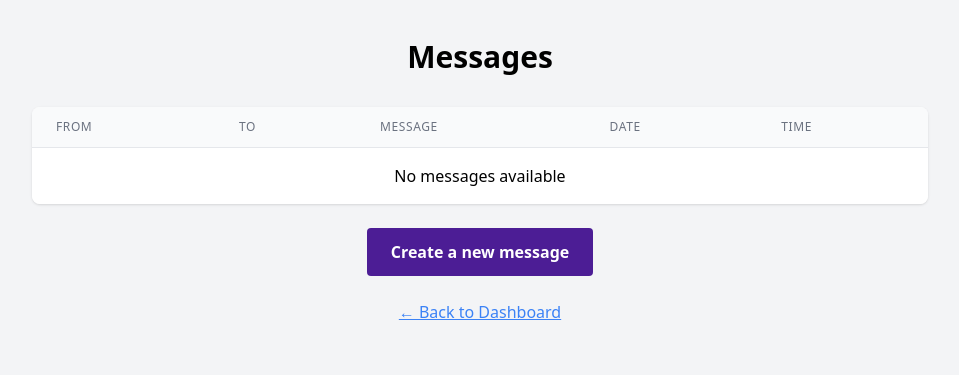
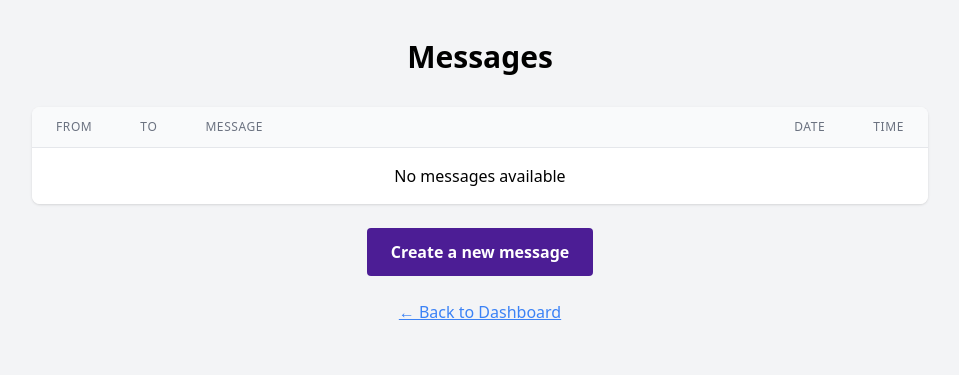
Before and after one commit to juztjohn/CSCI-4560-DBMS, a Django app: template core/templates/messages/messages.html in a window 1280 px wide. Shown: the part 53-428 px from the top of the page, without its empty margins (160-1119 px from the left). Run offline with Django 5.2, Linux system fonts and the light colour scheme; the template is opened without the code that fills it, so the values that code supplies are empty; some libraries are stand-ins or nearby versions.

Commit message:
Updated messages page to allow the max amount of room for Message colum

```diff
--- a/core/templates/messages/messages.html
+++ b/core/templates/messages/messages.html
@@ -11,19 +11,19 @@
       <table class="min-w-full divide-y divide-gray-200">
         <thead class="bg-gray-50">
           <tr>
-            <th scope="col" class="px-6 py-3 text-left text-xs font-medium text-gray-500 uppercase tracking-wider">
+            <th scope="col" class="w-24 px-6 py-3 text-left text-xs font-medium text-gray-500 uppercase tracking-wider">
               From
             </th>
-            <th scope="col" class="px-6 py-3 text-left text-xs font-medium text-gray-500 uppercase tracking-wider">
+            <th scope="col" class="w-24 px-6 py-3 text-left text-xs font-medium text-gray-500 uppercase tracking-wider">
               To
             </th>
-            <th scope="col" class="px-6 py-3 text-left text-xs font-medium text-gray-500 uppercase tracking-wider">
+            <th scope="col" class="w-full px-6 py-3 text-left text-xs font-medium text-gray-500 uppercase tracking-wider">
               Message
             </th>
-            <th scope="col" class="px-6 py-3 text-left text-xs font-medium text-gray-500 uppercase tracking-wider">
+            <th scope="col" class="w-24 px-6 py-3 text-left text-xs font-medium text-gray-500 uppercase tracking-wider">
               Date
             </th>
-            <th scope="col" class="px-6 py-3 text-left text-xs font-medium text-gray-500 uppercase tracking-wider">
+            <th scope="col" class="w-24 px-6 py-3 text-left text-xs font-medium text-gray-500 uppercase tracking-wider">
               Time
             </th>
           </tr>
@@ -32,7 +32,7 @@
           {% for message in messages %}
             <tr>
               <!-- "From" column: diplays sender based on created_by -->
-              <td class="px-6 py-4 whitespace-nowrap">
+              <td class="w-24 px-6 py-4 whitespace-nowrap">
                 {% if message.created_by == message.doctor.user %}
                   {{ message.doctor.user.get_full_name }}
                 {% else %}
@@ -40,20 +40,20 @@
                 {% endif %}
               </td>
               <!-- "From" column: diplays sender based on created_by -->
-              <td class="px-6 py-4 whitespace-nowrap">
+              <td class="w-24 px-6 py-4 whitespace-nowrap">
                 {% if message.created_by == message.doctor.user %}
                   {{ message.patient.user.get_full_name }}
                 {% else %}
                   {{ message.doctor.user.get_full_name }}
                 {% endif %}
               </td>
-              <td class="px-6 py-4 whitespace-nowrap">
+              <td class="w-full px-6 py-4 whitespace-nowrap">
                 {{ message.message }}
               </td>
-              <td class="px-6 py-4 whitespace-nowrap">
+              <td class="w-24 px-6 py-4 whitespace-nowrap">
                 {{ message.date }}
               </td>
-              <td class="px-6 py-4 whitespace-nowrap">
+              <td class="w-24 px-6 py-4 whitespace-nowrap">
                 {{ message.time }}
               </td>
             </tr>
```
Also changed, not shown: db.sqlite3.
